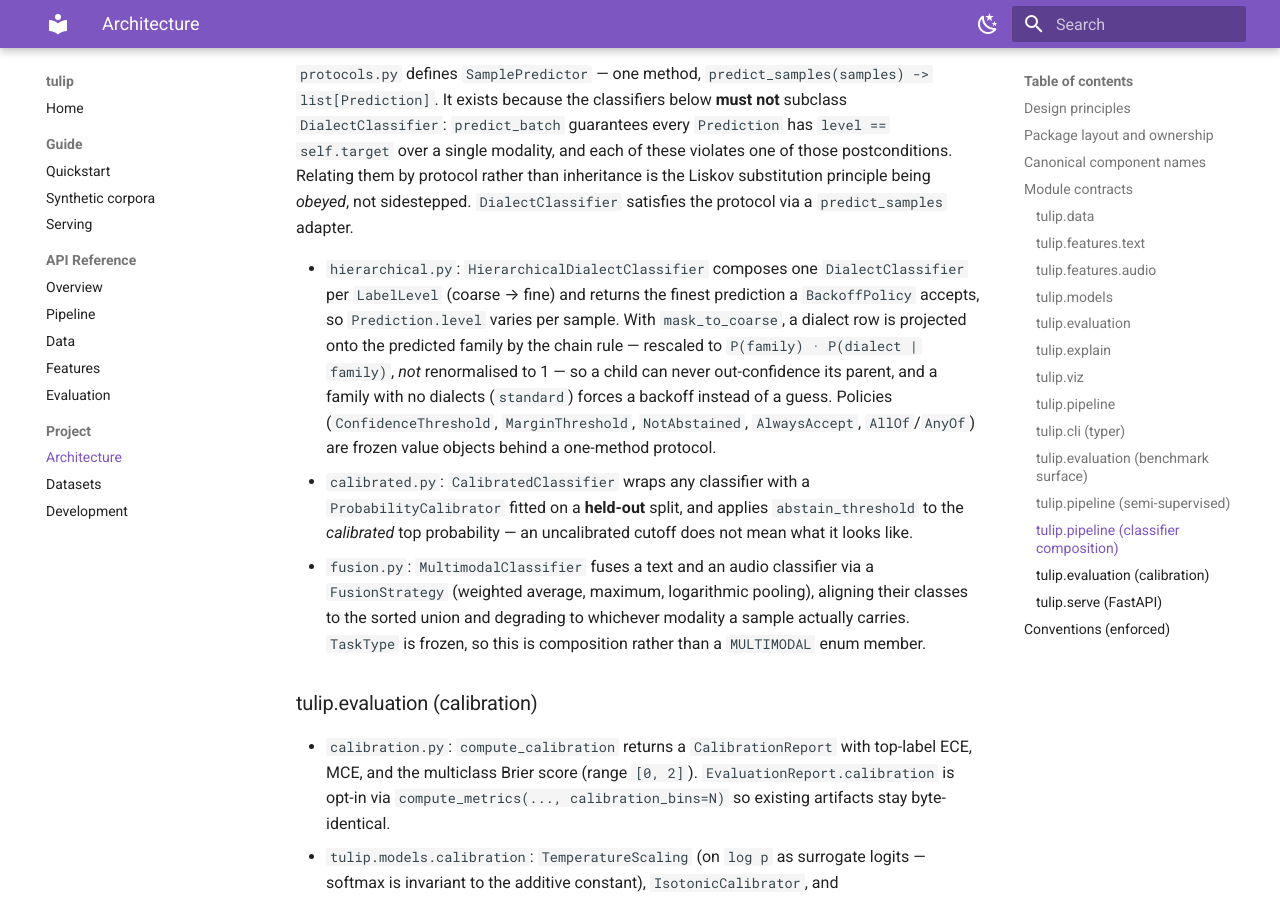
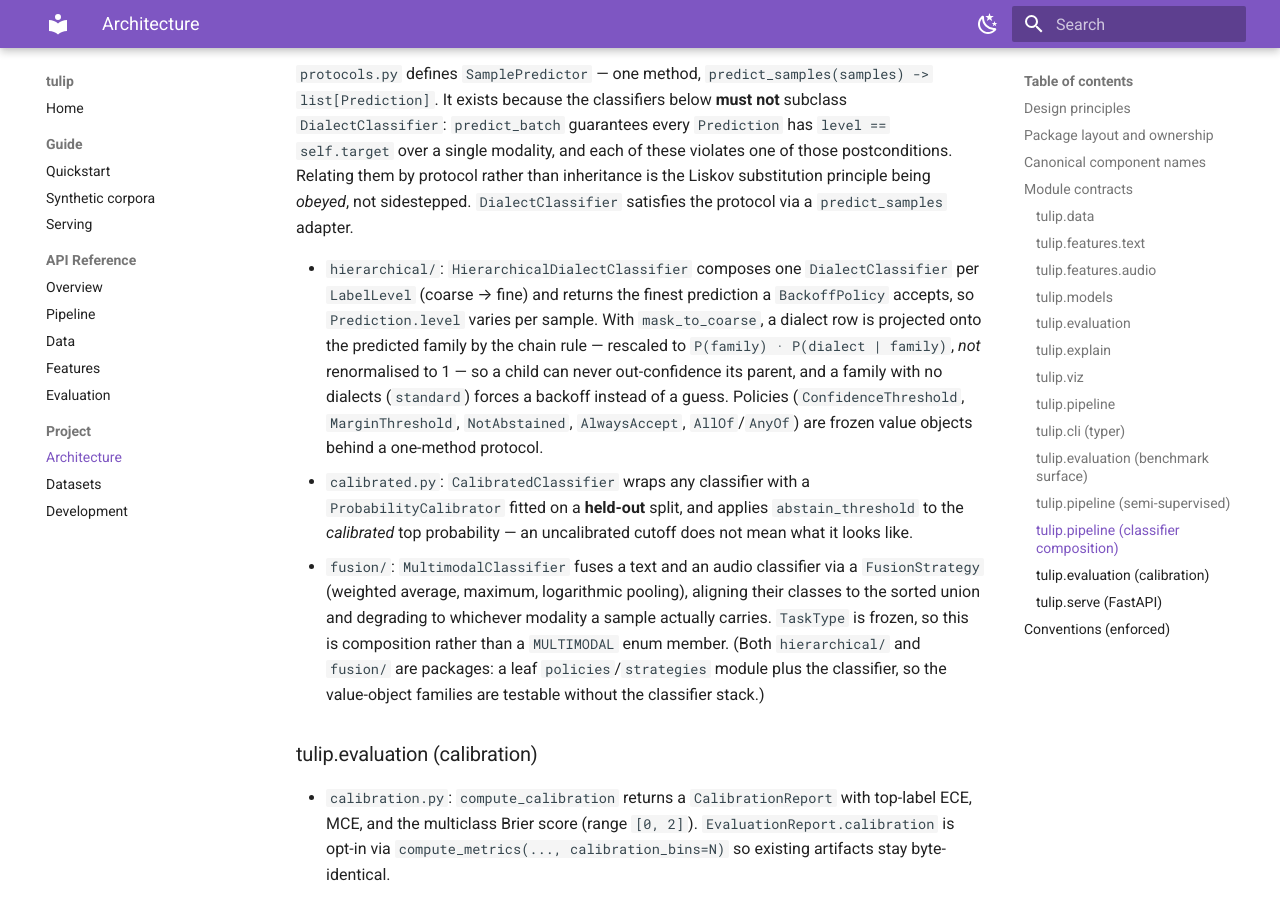
Before and after one commit to Canon-Regularis/tulip, an MkDocs documentation site: the page built from docs/architecture.md, in a window 1280 px wide and 900 px high, scrolled down 6191 px. Built offline with MkDocs 1.6.1 and Material for MkDocs 9.7.7, drawn with Linux system fonts in a browser that asks for light colours.

Commit message:
chore: ignore *.key/*.p12 key material and refresh the architecture module map

```diff
--- a/docs/architecture.md
+++ b/docs/architecture.md
@@ -266,7 +266,7 @@ those postconditions. Relating them by protocol rather than inheritance is the
 Liskov substitution principle being *obeyed*, not sidestepped. `DialectClassifier`
 satisfies the protocol via a `predict_samples` adapter.
 
-- `hierarchical.py`: `HierarchicalDialectClassifier` composes one
+- `hierarchical/`: `HierarchicalDialectClassifier` composes one
   `DialectClassifier` per `LabelLevel` (coarse → fine) and returns the finest
   prediction a `BackoffPolicy` accepts, so `Prediction.level` varies per sample.
   With `mask_to_coarse`, a dialect row is projected onto the predicted family by
@@ -280,11 +280,13 @@ satisfies the protocol via a `predict_samples` adapter.
   `ProbabilityCalibrator` fitted on a **held-out** split, and applies
   `abstain_threshold` to the *calibrated* top probability — an uncalibrated
   cutoff does not mean what it looks like.
-- `fusion.py`: `MultimodalClassifier` fuses a text and an audio classifier via a
+- `fusion/`: `MultimodalClassifier` fuses a text and an audio classifier via a
   `FusionStrategy` (weighted average, maximum, logarithmic pooling), aligning
   their classes to the sorted union and degrading to whichever modality a sample
   actually carries. `TaskType` is frozen, so this is composition rather than a
-  `MULTIMODAL` enum member.
+  `MULTIMODAL` enum member. (Both `hierarchical/` and `fusion/` are packages: a
+  leaf `policies`/`strategies` module plus the classifier, so the value-object
+  families are testable without the classifier stack.)
 
 ### tulip.evaluation (calibration)
 
```
Also changed, not shown: 1 other file.
